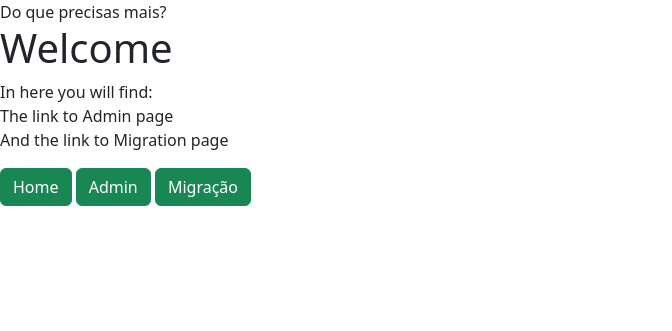
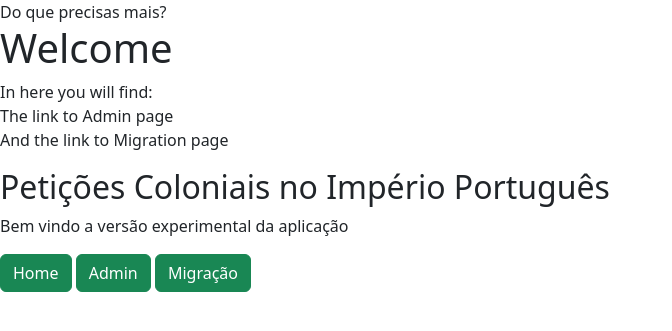
Before and after one commit to jaascenso/project_pcipt, a Django app: page / in a window 1280 px wide. Shown: the top 331 px of the page, without its empty margins (0-672 px from the left). Run offline with Django 4.2, Linux system fonts and the light colour scheme.

Commit message:
Update html

```diff
--- a/historia/templates/home.html
+++ b/historia/templates/home.html
@@ -5,10 +5,13 @@
 Do que precisas mais?
 <h1>Welcome</h1>
 <p>In here you will find: <br>The link to Admin page<br>And the link to Migration page</p>
+
+<h2>Petições Coloniais no Império Português</h2>
+<p class="font-weight-normal">Bem vindo a versão experimental da aplicação</p>
+
 <a href="{% url 'home' %}" class="btn btn-high btn-success"> Home</a>
 <a href="{% url 'admin:index' %}" class="btn btn-high btn-success"> Admin</a>
 <a href="{% url 'migracao' %}" class="btn btn-high btn-success"> Migração</a>
 
-
 <script src="https://cdn.jsdelivr.net/npm/bootstrap@5.2.1/dist/js/bootstrap.bundle.min.js" integrity="sha384-u1OknCvxWvY5kfmNBILK2hRnQC3Pr17a+RTT6rIHI7NnikvbZlHgTPOOmMi466C8" crossorigin="anonymous"></script>
 {% endblock %}
```
